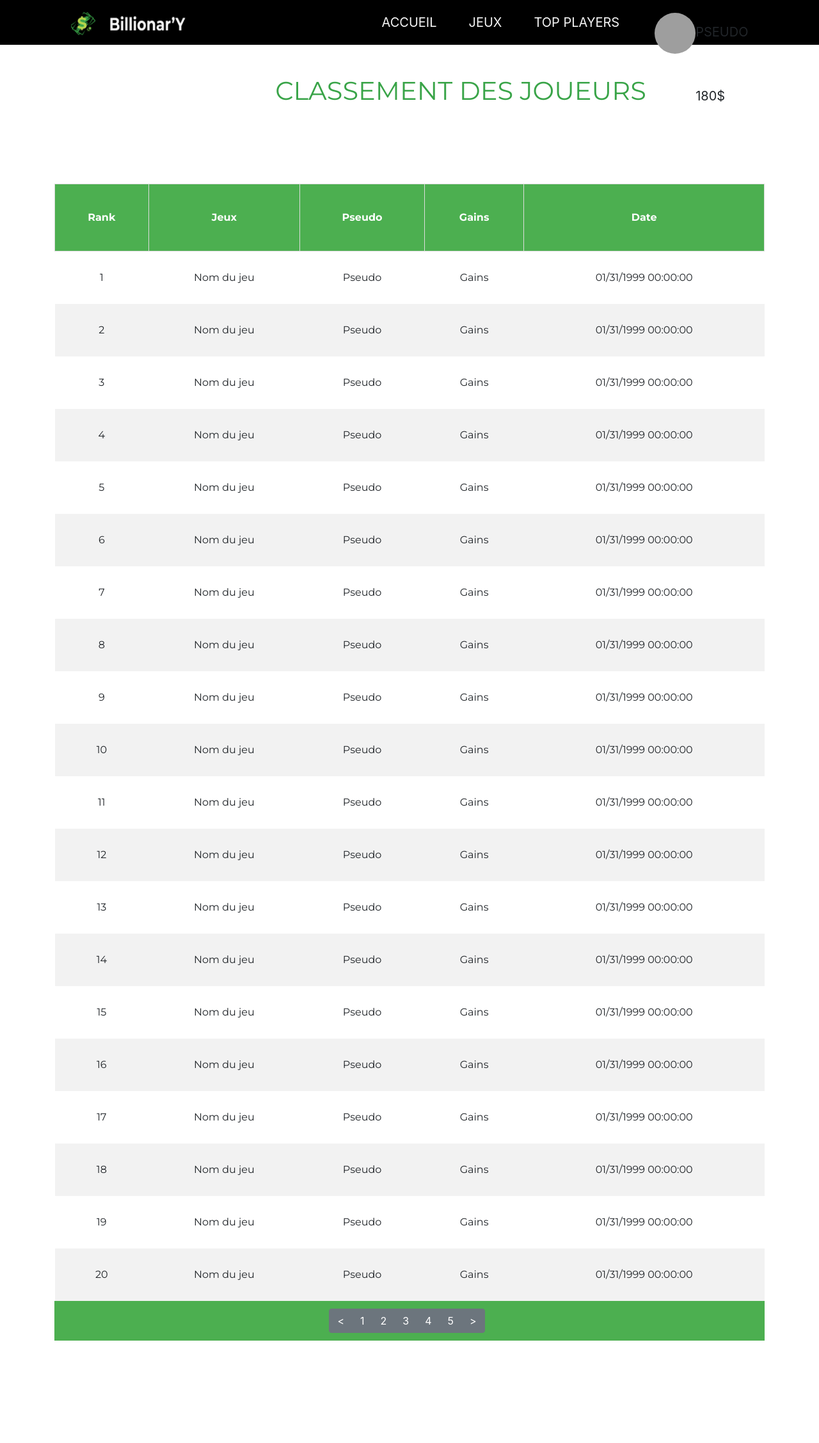
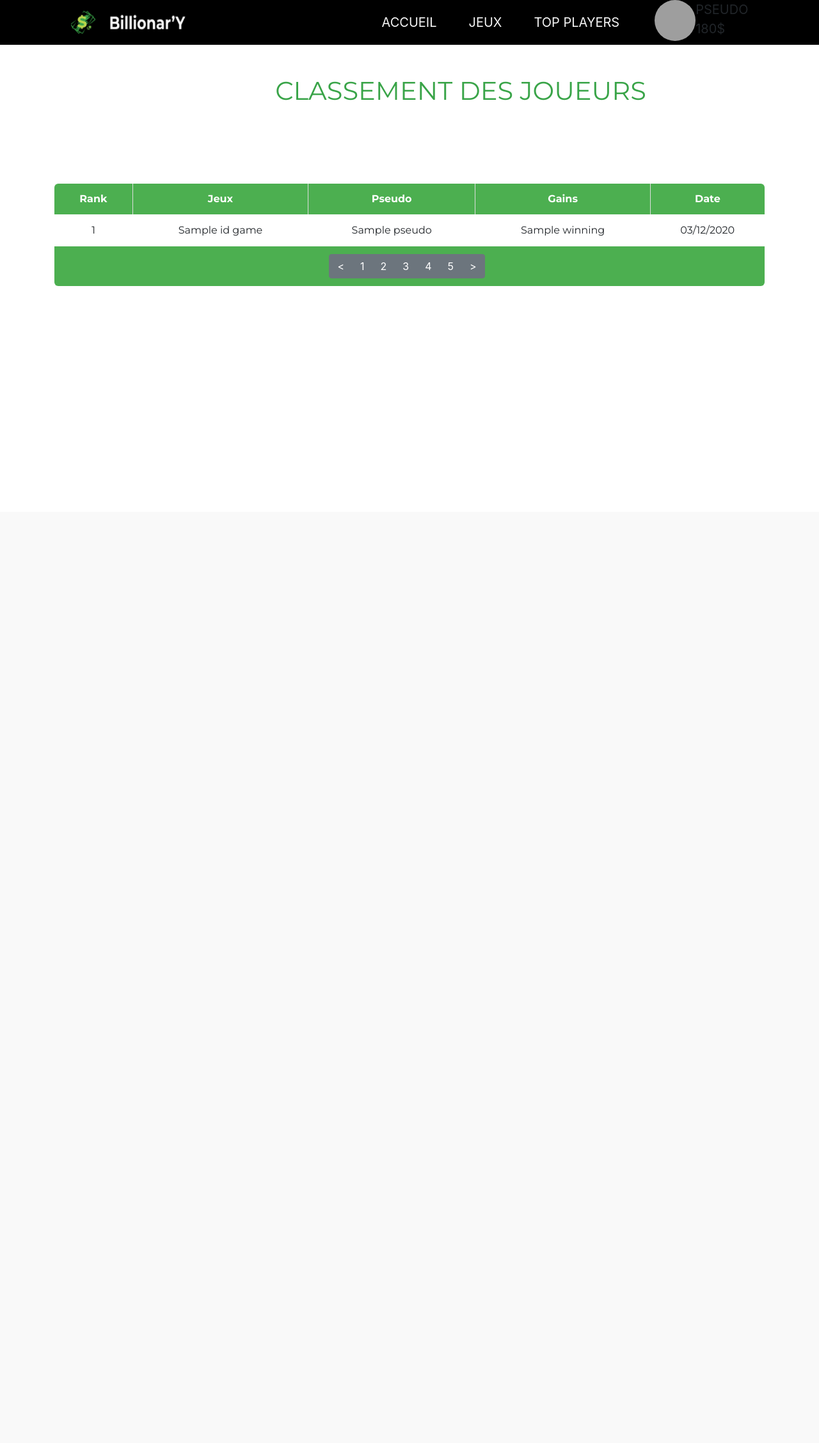
Before and after one commit to loux22/Billionar-Y, a Symfony app: template Billionar'Y/templates/game/ranking_winning.html.twig in a window 1280 px wide; the page is wider, and only the part inside the window is pictured. Shown: that part at 64% size. After the commit the page ends 447 px from the top of that part, so only its background shows below. Run offline with Twig, Linux system fonts and the light colour scheme; the template is opened without the code that fills it: most values are stand-ins (such as "Sample title", 1, 10 or a date in 2020); some libraries are stand-ins or nearby versions; grey boxes are pictures that could not be loaded.

Commit message:
finish winning_ranking

```diff
--- a/Billionar'Y/public/css/ranking_winning.css
+++ b/Billionar'Y/public/css/ranking_winning.css
@@ -19,7 +19,7 @@
 
 
 .table_header td, .table_header th {
-    border: 1px solid #ddd;
+    border-right: 1px solid #ddd;
     padding: 8px;
   }
 
@@ -35,6 +35,14 @@
     color: white;
   }
 
+  .table_header th:first-child{
+    border-top-left-radius: 6px;
+  }
+  .table_header th:last-child{
+    border: none;
+    border-top-right-radius: 6px;
+  }
+
 .switch{
     background-color: #4CAF50;
     text-align: center;
@@ -44,8 +52,18 @@
     display: flex;
     flex-direction: row;
     justify-content: center;
+    border-bottom-left-radius: 6px;
+    border-bottom-right-radius: 6px;
+}
 
+.switch a{
+  color: white;
 }
-body{
-  line-height: 5;
+
+.switch a:hover{
+  color: white;
 }
+
+.table_body tr{
+  line-height: 3;
+}
--- a/Billionar'Y/templates/game/ranking_winning.html.twig
+++ b/Billionar'Y/templates/game/ranking_winning.html.twig
@@ -8,32 +8,6 @@
 
 
 {% block body %}
-
-    {# {{dump(ranking)}}
-
-    <table>
-        <thead>
-            <tr>
-                <th>Rang</th>
-                <th>Jeux</th>
-                <th>Pseudo</th>
-                <th>Gains</th>
-                <th>date</th>
-            </tr>
-        </thead>
-        <tbody>
-        {% for key, value in ranking %}
-            <tr>
-                <td>{{key + 1}}</td>
-                <td>{{value.idGame.name}}</td>
-                <th>{{value.idMember.user.pseudo}}</th>
-                <td>{{value.winning}}</td>
-                <td>{{value.dateR.date|date("m/d/Y")}}</td>
-            </tr>
-        {% endfor %}
-        </tbody>
-    </table>    #}
-
 <h1 class="h1 mt-5" > CLASSEMENT DES JOUEURS</h1>
 <div class="container mt-5">
     <table>
@@ -47,160 +21,35 @@
     </tr>
     </thead>
     <tbody class="table_body">
+        {% for key,value in ranking %}
     <tr>
-        <td>1</td>
-        <td>Nom du jeu</td>
-        <td>Pseudo</td>
-        <td>Gains</td>
-        <td>01/31/1999 00:00:00</td>
+        <td>{{key + ((id - 1) * 20) + 1}}</td>
+        <td>{{value.idGame.name}}</td>
+        <td>{{value.idMember.user.pseudo}}</td>
+        <td>{{value.winning}}</td>
+        <td>{{value.dateR.date|date("m/d/Y")}}</td>
     </tr>
-    <tr>
-        <td>2</td>
-        <td>Nom du jeu</td>
-        <td>Pseudo</td>
-        <td>Gains</td>
-        <td>01/31/1999 00:00:00</td>
-    </tr>
-    <tr>
-        <td>3</td>
-        <td>Nom du jeu</td>
-        <td>Pseudo</td>
-        <td>Gains</td>
-        <td>01/31/1999 00:00:00</td>
-    </tr>
-    <tr>
-        <td>4</td>
-        <td>Nom du jeu</td>
-        <td>Pseudo</td>
-        <td>Gains</td>
-        <td>01/31/1999 00:00:00</td>
-    </tr>
-    <tr>
-        <td>5</td>
-        <td>Nom du jeu</td>
-        <td>Pseudo</td>
-        <td>Gains</td>
-        <td>01/31/1999 00:00:00</td>
-    </tr>
-    <tr>
-        <td>6</td>
-        <td>Nom du jeu</td>
-        <td>Pseudo</td>
-        <td>Gains</td>
-        <td>01/31/1999 00:00:00</td>
-    </tr>
-    <tr>
-        <td>7</td>
-        <td>Nom du jeu</td>
-        <td>Pseudo</td>
-        <td>Gains</td>
-        <td>01/31/1999 00:00:00</td>
-    </tr>
-    <tr>
-        <td>8</td>
-        <td>Nom du jeu</td>
-        <td>Pseudo</td>
-        <td>Gains</td>
-        <td>01/31/1999 00:00:00</td>
-    </tr>
-    <tr>
-        <td>9</td>
-        <td>Nom du jeu</td>
-        <td>Pseudo</td>
-        <td>Gains</td>
-        <td>01/31/1999 00:00:00</td>
-    </tr>
-    <tr>
-        <td>10</td>
-        <td>Nom du jeu</td>
-        <td>Pseudo</td>
-        <td>Gains</td>
-        <td>01/31/1999 00:00:00</td>
-    </tr>
-    <tr>
-        <td>11</td>
-        <td>Nom du jeu</td>
-        <td>Pseudo</td>
-        <td>Gains</td>
-        <td>01/31/1999 00:00:00</td>
-    </tr>
-    <tr>
-        <td>12</td>
-        <td>Nom du jeu</td>
-        <td>Pseudo</td>
-        <td>Gains</td>
-        <td>01/31/1999 00:00:00</td>
-    </tr>
-    <tr>
-        <td>13</td>
-        <td>Nom du jeu</td>
-        <td>Pseudo</td>
-        <td>Gains</td>
-        <td>01/31/1999 00:00:00</td>
-    </tr>
-    <tr>
-        <td>14</td>
-        <td>Nom du jeu</td>
-        <td>Pseudo</td>
-        <td>Gains</td>
-        <td>01/31/1999 00:00:00</td>
-    </tr>
-    <tr>
-        <td>15</td>
-        <td>Nom du jeu</td>
-        <td>Pseudo</td>
-        <td>Gains</td>
-        <td>01/31/1999 00:00:00</td>
-    </tr>
-    <tr>
-        <td>16</td>
-        <td>Nom du jeu</td>
-        <td>Pseudo</td>
-        <td>Gains</td>
-        <td>01/31/1999 00:00:00</td>
-    </tr>
-    <tr>
-        <td>17</td>
-        <td>Nom du jeu</td>
-        <td>Pseudo</td>
-        <td>Gains</td>
-        <td>01/31/1999 00:00:00</td>
-    </tr>
-    <tr>
-        <td>18</td>
-        <td>Nom du jeu</td>
-        <td>Pseudo</td>
-        <td>Gains</td>
-        <td>01/31/1999 00:00:00</td>
-    </tr>
-    <tr>
-        <td>19</td>
-        <td>Nom du jeu</td>
-        <td>Pseudo</td>
-        <td>Gains</td>
-        <td>01/31/1999 00:00:00</td>
-    </tr>
-    <tr>
-        <td>20</td>
-        <td>Nom du jeu</td>
-        <td>Pseudo</td>
-        <td>Gains</td>
-        <td>01/31/1999 00:00:00</td>
-    </tr>
-    </tbody>
+    {% endfor %}
+        </tbody>
     </table>
 
     <div class="switch">
 
         <div class="btn-toolbar" role="toolbar" aria-label="Toolbar with button groups">
         <div class="btn-group mr-2" role="group" aria-label="First group">
-        <button type="button" class="btn btn-secondary"><</button>
-        <button type="button" class="btn btn-secondary">1</button>
-        <button type="button" class="btn btn-secondary">2</button>
-        <button type="button" class="btn btn-secondary">3</button>
-        <button type="button" class="btn btn-secondary">4</button>
-        <button type="button" class="btn btn-secondary">5</button>
-        <button type="button" class="btn btn-secondary">></button>
+        {% if id == 1 %}
+        <a href="{{ path('ranking_winning', {id : 5}) }}" class="btn btn-secondary"><</a>
+        {% else %}
+        <a href="{{ path('ranking_winning', {id : id - 1}) }}" class="btn btn-secondary"><</a>
+        {% endif %}
+        {% for i in 1..5 %}
+        <a href="{{ path('ranking_winning', {id : i}) }}" class="btn btn-secondary">{{i}}</a>
+        {% endfor %}
+        {% if id == 5 %}
+        <a href="{{ path('ranking_winning', {id : 1}) }}" class="btn btn-secondary">></a>
+        {% else %}
+        <a href="{{ path('ranking_winning', {id : id + 1}) }}" class="btn btn-secondary">></a>
+        {% endif %}
         </div>
     </div>
 
```
Also changed, not shown: Billionar'Y/src/Controller/GameController.php (+25 -4 lines), Billionar'Y/src/DataFixtures/AppFixtures.php (+11 -0 lines).
